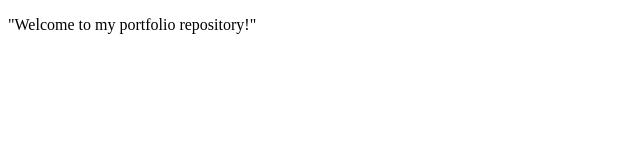
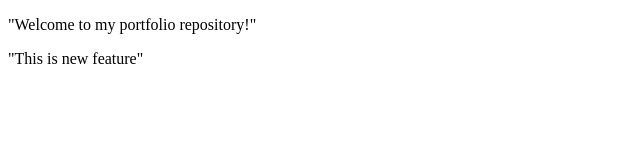
Before and after one commit to Achiever460/Portfolio, a plain HTML site: page index.html in a window 1280 px wide. Shown: the whole page, without its empty margins (0-640 px from the left). Drawn offline with Linux system fonts and the light colour scheme.

Commit message:
New feature added.

```diff
--- a/index.html
+++ b/index.html
@@ -7,5 +7,6 @@
 </head>
 <body>
     <p>"Welcome to my portfolio repository!"</p>
+    <p>"This is new feature"</p>
 </body>
 </html>
```
